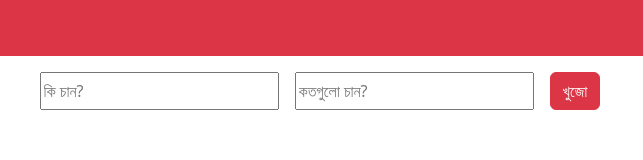
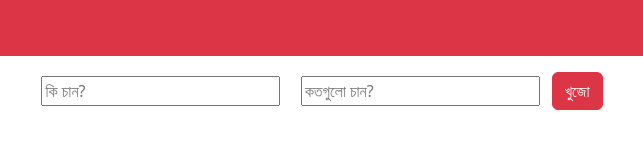
Before and after one commit to injamam00155/MIS455-Final, a plain HTML site: page index.html in a window 1280 px wide. Shown: the full height of the page, 320-963 px from the left. Drawn offline with nearby package versions, Linux system fonts and the light colour scheme.

Commit message:
adjusting button

```diff
--- a/index.html
+++ b/index.html
@@ -33,9 +33,12 @@
         </div>
     </nav>
 <div class="d-flex flex-wrap justify-content-center my-3">
+    <div class="m-1">
     <input id="search" type="text" placeholder="কি চান?">
     <input id="limit" class="ms-3" type="text" placeholder="কতগুলো চান?">
-    <button class="btn btn-danger ms-3" type="button" onclick="api()">খুজো</button>
+    </div>
+    <div> <button class="btn btn-danger ms-2" type="button" onclick="api()">খুজো</button> </div>
+
 
 </div>
     <div id="container" class="justify-content-between container d-flex flex-wrap">
```
